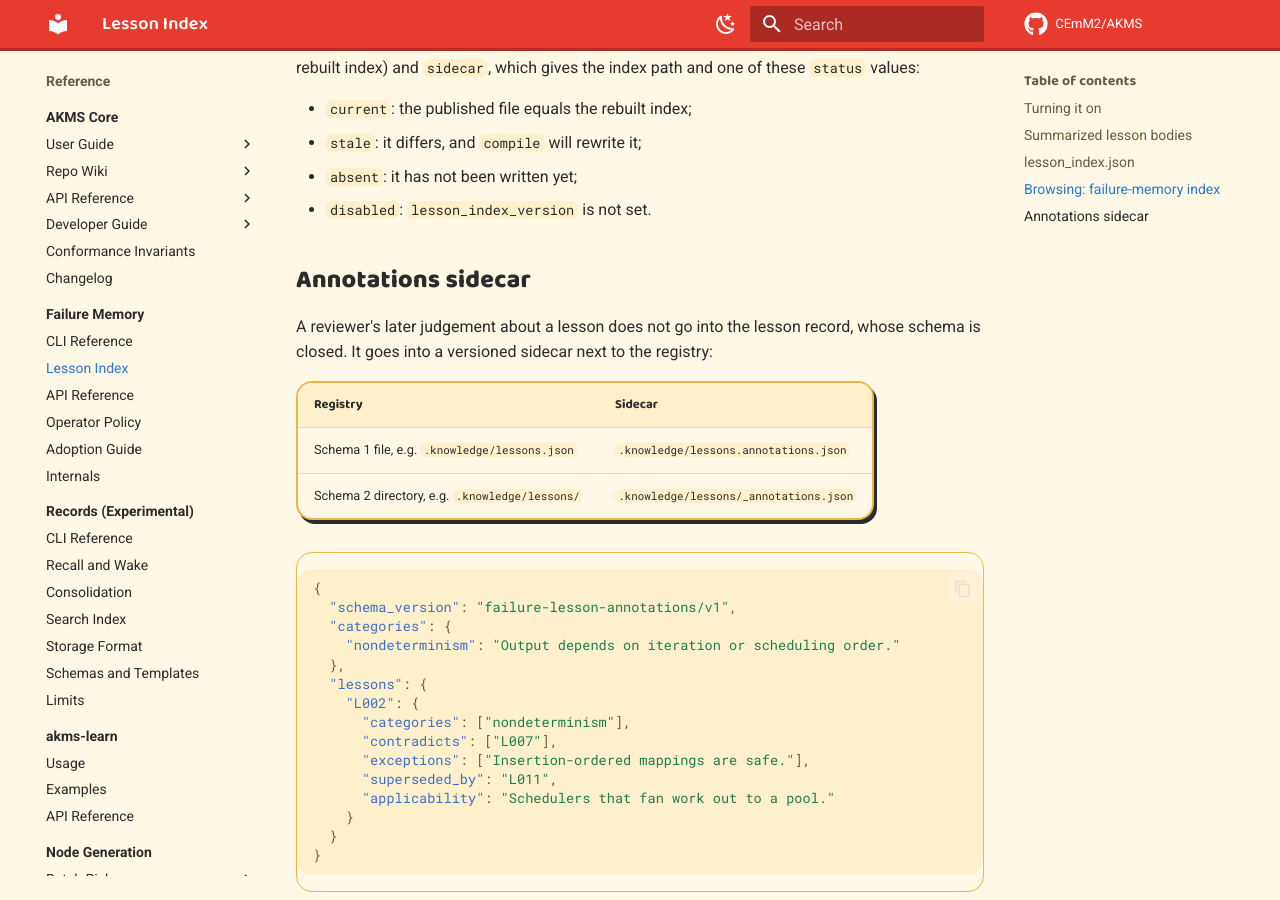
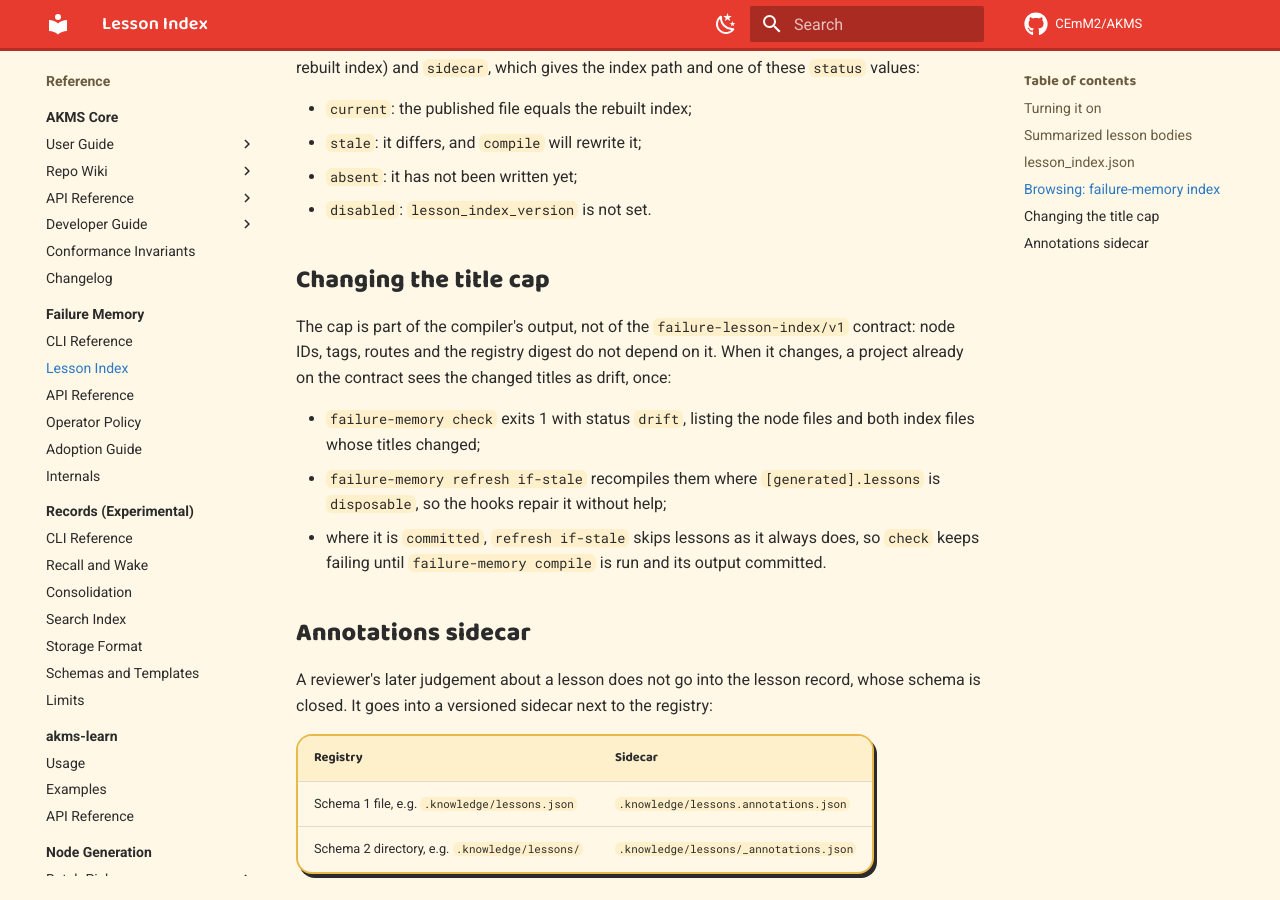
Before and after one commit to CEmM2/AKMS, an MkDocs documentation site: the page built from docs/reference/failure-memory/lesson-index.md, in a window 1280 px wide and 900 px high, scrolled down 4076 px. Built offline with MkDocs 1.6.1 and Material for MkDocs 9.7.7, drawn with Linux system fonts in a browser that asks for light colours; comment, search, counter and statistics services are not loaded; some of the changed text lies outside the part shown.

Commit message:
docs(failure-memory): document the title cap and its one-time drift

```diff
--- a/docs/reference/failure-memory/lesson-index.md
+++ b/docs/reference/failure-memory/lesson-index.md
@@ -182,6 +182,21 @@ and `sidecar`, which gives the index path and one of these `status` values:
 - `absent`: it has not been written yet;
 - `disabled`: `lesson_index_version` is not set.
 
+## Changing the title cap
+
+The cap is part of the compiler's output, not of the
+`failure-lesson-index/v1` contract: node IDs, tags, routes and the registry
+digest do not depend on it. When it changes, a project already on the contract
+sees the changed titles as drift, once:
+
+- `failure-memory check` exits 1 with status `drift`, listing the node files and
+  both index files whose titles changed;
+- `failure-memory refresh if-stale` recompiles them where `[generated].lessons` is
+  `disposable`, so the hooks repair it without help;
+- where it is `committed`, `refresh if-stale` skips lessons as it always does, so
+  `check` keeps failing until `failure-memory compile` is run and its output
+  committed.
+
 ## Annotations sidecar
 
 A reviewer's later judgement about a lesson does not go into the lesson
```
Also changed, not shown: other parts of docs/reference/failure-memory/lesson-index.md (+1 -1 lines), CHANGELOG.md (+9 -0 lines).
